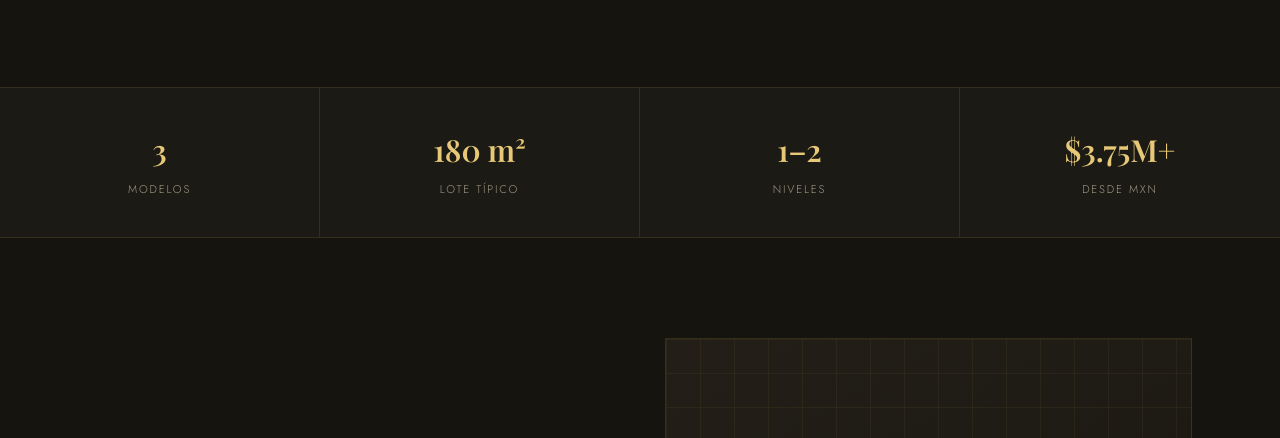
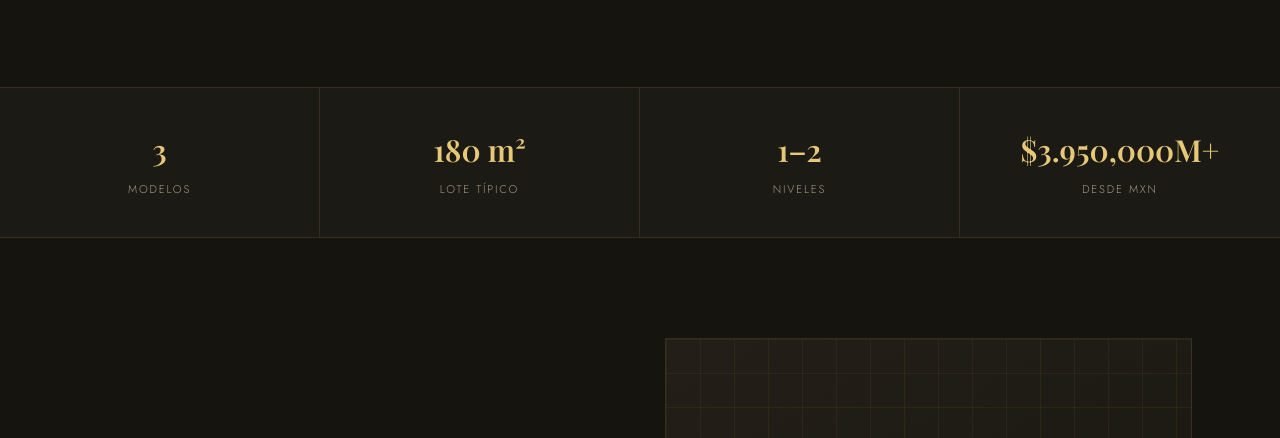
Before and after one commit to factorcasa-beep/factorcasa, a plain HTML site: page index.html in a window 1280 px wide. Shown: the part 1580-2018 px from the top of the page. Drawn offline with nearby package versions, Linux system fonts and the light colour scheme; a web font is replaced by a local one.

Commit message:
Update price format in index.html

```diff
--- a/index.html
+++ b/index.html
@@ -399,7 +399,7 @@
     <div class="strip-item"><div class="num">3</div><div class="lbl">Modelos</div></div>
     <div class="strip-item"><div class="num">180 m²</div><div class="lbl">Lote típico</div></div>
     <div class="strip-item"><div class="num">1–2</div><div class="lbl">Niveles</div></div>
-    <div class="strip-item"><div class="num">$3.75M+</div><div class="lbl">Desde MXN</div></div>
+    <div class="strip-item"><div class="num">$3.950,000M+</div><div class="lbl">Desde MXN</div></div>
   </div>
 </div>
 
```
